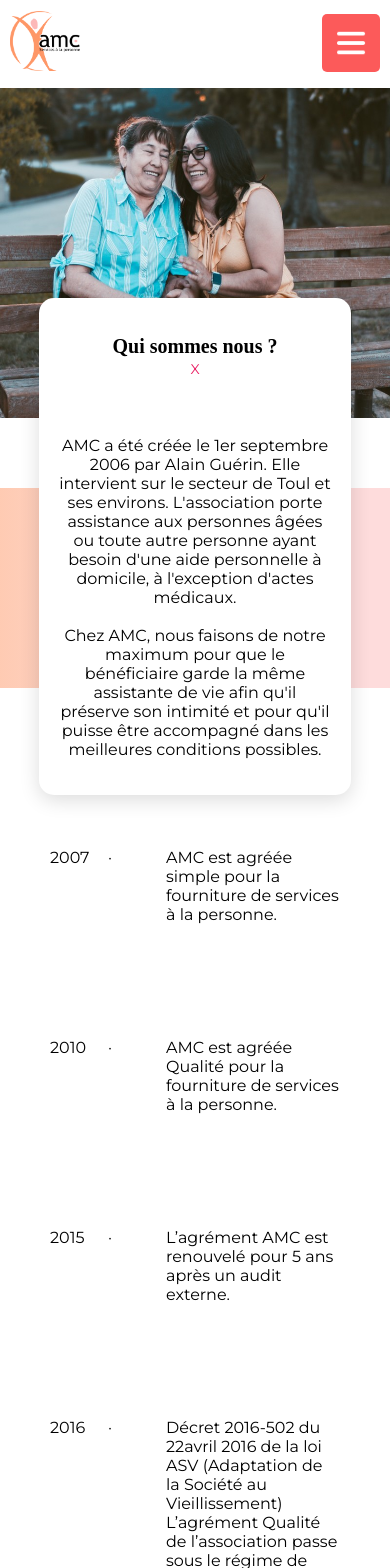
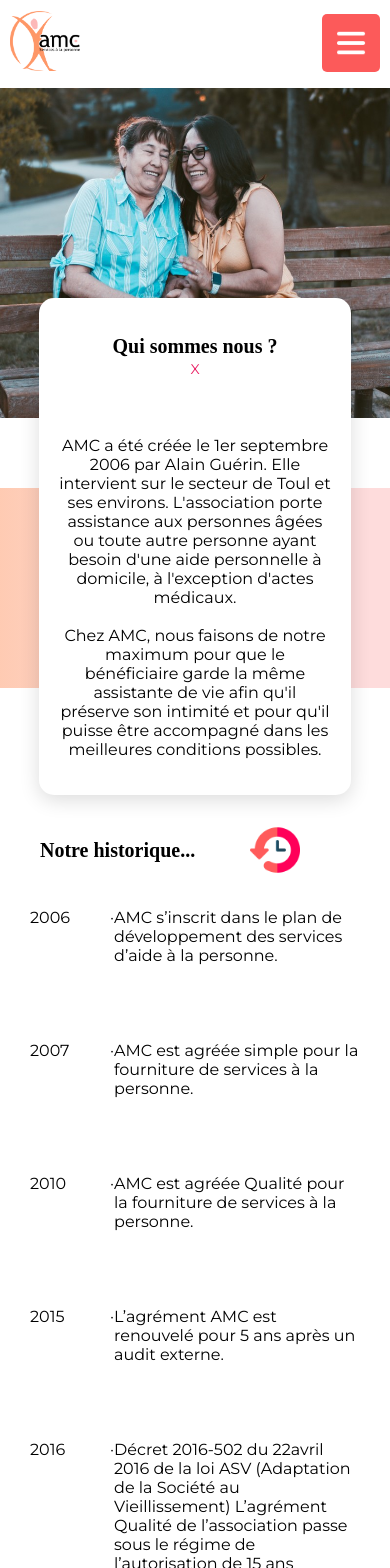
Before and after one commit to MadyKramer/amcwebsite, a React (Create React App) app: page /apropos in a window 390 px wide. Shown: the top 1568 px of the page. Built offline with nearby package versions, Linux system fonts and the light colour scheme; a web font is replaced by a local one.

Commit message:
grid responsive

```diff
--- a/src/style.css
+++ b/src/style.css
@@ -592,6 +592,11 @@
 .historical {
   margin-top: 150px;
 }
+@media (max-width: 767px) {
+  .historical {
+    margin-top: 400px;
+  }
+}
 .historical__header {
   display: flex;
   justify-content: space-between;
@@ -606,9 +611,15 @@
   margin: 30px 50px;
   display: grid;
   grid-template-columns: repeat(5, 1fr);
+  grid-template-columns: 80px;
   grid-template-rows: repeat(5, 1fr);
   grid-column-gap: 0px;
   grid-row-gap: 0px;
+}
+@media (max-width: 767px) {
+  .historical__grid {
+    margin: 30px;
+  }
 }
 .historical__grid__2006 {
   grid-area: 1/1/2/2;
--- a/src/styles/aPropos/_Historical.scss
+++ b/src/styles/aPropos/_Historical.scss
@@ -1,5 +1,8 @@
 .historical {
   margin-top: 150px;
+  @include smartphone{
+    margin-top: 400px;
+  }
   &__header {
     display: flex;
     justify-content: space-between;
@@ -14,9 +17,13 @@
     margin: 30px 50px;
     display: grid;
     grid-template-columns: repeat(5, 1fr);
+    grid-template-columns: 80px;
     grid-template-rows: repeat(5, 1fr);
     grid-column-gap: 0px;
     grid-row-gap: 0px;
+    @include smartphone{
+      margin: 30px;
+    }
     &__2006 {
       grid-area: 1 / 1 / 2 / 2;
     }
```
Also changed, not shown: 1 other file (tests, documents, lock files or other folders).
